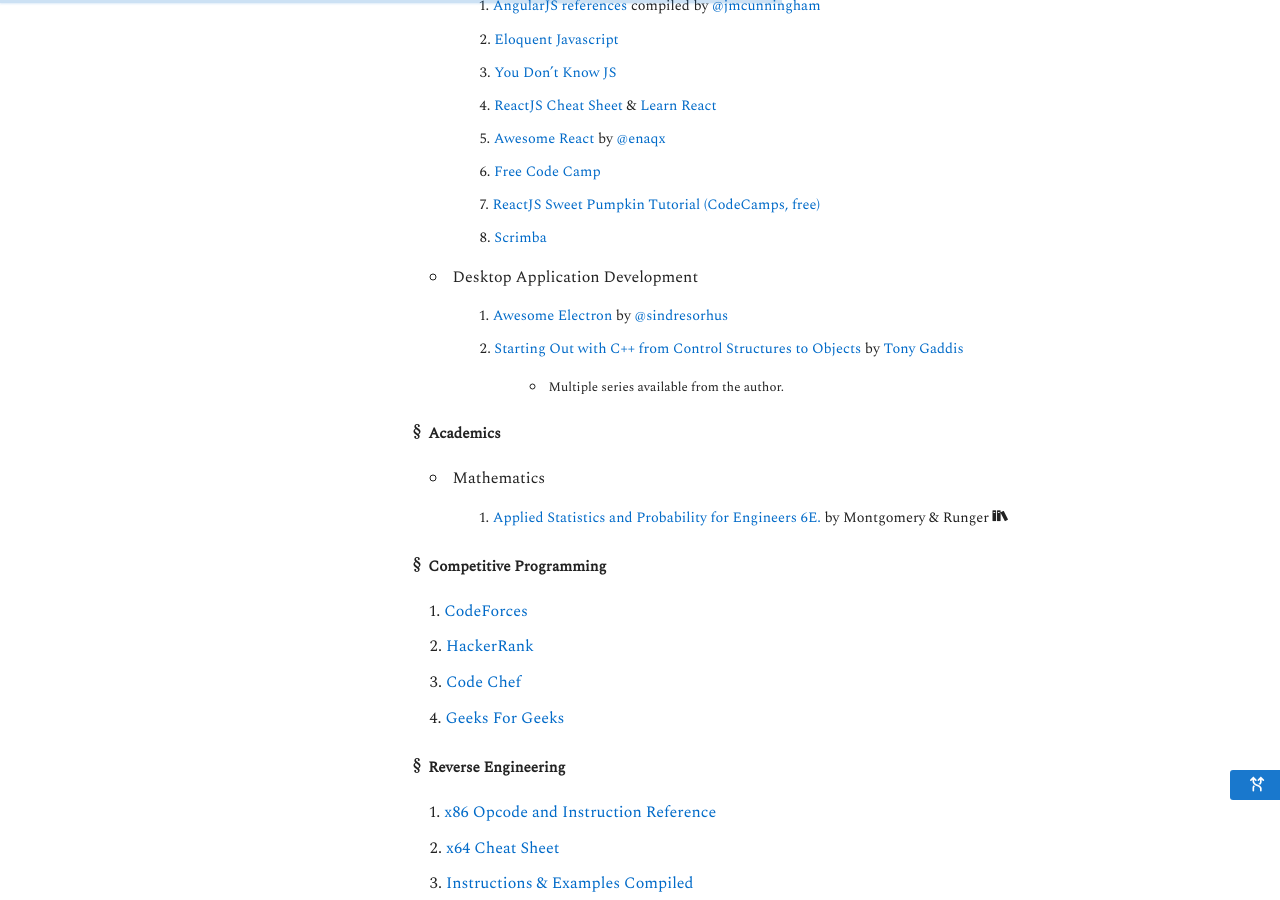
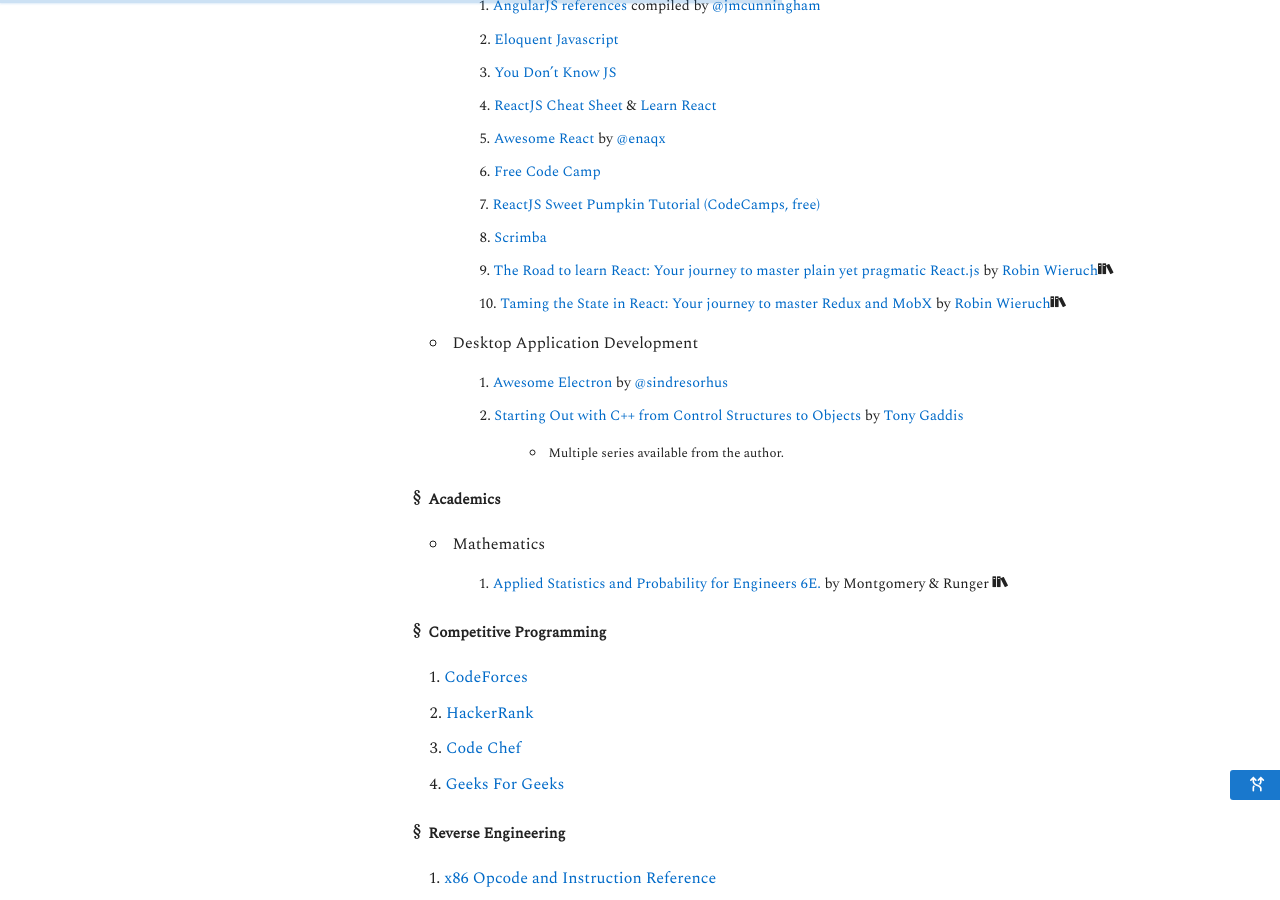
Before and after one commit to intern0t/personal-blog, a Jekyll site: the page built from library.md, in a window 1280 px wide and 900 px high, scrolled down 1482 px. Built offline with Jekyll 4.4.1, drawn with Linux system fonts in a browser that asks for light colours; nearby versions of some CDN libraries; some web fonts are replaced.

Commit message:
New library entry for ReactJS & Redux.

```diff
--- a/library.md
+++ b/library.md
@@ -4,16 +4,17 @@ title: Library
 permalink: /library/
 ---
 
-#### <span class="icon-books"></span>  Library/References
+#### <span class="icon-books"></span> Library/References
 
->What I have enlisted and compiled here are the libraries and references that I have used and found useful for my future references. Every content listed on this **particular** page is **not** owned by me and are linked directly to the source and will be constantly updated.
+> What I have enlisted and compiled here are the libraries and references that I have used and found useful for my future references. Every content listed on this **particular** page is **not** owned by me and are linked directly to the source and will be constantly updated.
 
 ###### <span class="icon-section"></span> **Computer Science, [Practices](/cs-practice/)**
-+ General
-  1. [The Philosophy of Computer Science](https://plato.stanford.edu/entries/computer-science)
-  2. [Teach Yourself Computer Science](https://teachyourselfcs.com/)
-  3. [Open Source Society University - Computer Science](https://github.com/ossu/computer-science)
-+ Theoretical
+
+-   General
+    1. [The Philosophy of Computer Science](https://plato.stanford.edu/entries/computer-science)
+    2. [Teach Yourself Computer Science](https://teachyourselfcs.com/)
+    3. [Open Source Society University - Computer Science](https://github.com/ossu/computer-science)
+-   Theoretical
     1. [Essence of Linear Algebra](https://www.youtube.com/playlist?list=PLZHQObOWTQDPD3MizzM2xVFitgF8hE_ab)
     2. [Bioinspired Computation in Combinatorial Optimization – Algorithms and Their Computational Complexity](http://www.bioinspiredcomputation.com/self-archived-bookNeumannWitt.pdf)
     3. [Concrete Mathematics: A Foundation for Computer Science](https://www.amazon.com/Concrete-Mathematics-Foundation-Computer-Science/dp/0201558025)
@@ -25,61 +26,72 @@ permalink: /library/
     9. [Nonverbal Algorithm Assembly Instructions](https://idea-instructions.com/) by @IDEA.
     10. [Mathematics for Computer Science](https://courses.csail.mit.edu/6.042/spring17/mcs.pdf) by [MIT Open Courseware](https://ocw.mit.edu/index.htm) <span class="icon-book" title="Currently reading - Sun Jun 24+ 21:17:08 EDT 2018"></span>
     11. [Structure and Interpretation of Computer Programs](https://mitpress.mit.edu/sites/default/files/sicp/full-text/book/book.html) by [MIT Press](https://mitpress.mit.edu/)
-    12. [Data Structures and Algorithms: Annotated Reference with Examples](https://www.goodreads.com/book/show/18308002-data-structures-and-algorithms) by *G. Barnett and L. D. Tongo* <span class="icon-books" title="Finished Reading July 20th-Aug 07th, 2018 Summer."></span>
+    12. [Data Structures and Algorithms: Annotated Reference with Examples](https://www.goodreads.com/book/show/18308002-data-structures-and-algorithms) by _G. Barnett and L. D. Tongo_ <span class="icon-books" title="Finished Reading July 20th-Aug 07th, 2018 Summer."></span>
     13. [The Algorithm Design Manual](https://www.amazon.com/Algorithm-Design-Manual-Steven-Skiena/dp/1849967202) by Steven S. Skiena
     14. [The Art of Readable Code](https://www.amazon.com/Art-Readable-Code-Practical-Techniques-ebook/dp/B0064CZ1XE) by Dustin Boswell & Trevor Foucher
 
 ###### <span class="icon-section"></span> **Programming**
-+ General
-  1. [Racket](https://racket-lang.org/) Cheat Sheet ([*Documentation*](https://docs.racket-lang.org/racket-cheat/index.html))
-  2. [Beautiful Soup Docs](https://readthedocs.org/projects/beautiful-soup-4/downloads/pdf/latest)
-  3. [Python Cheat Sheet(s)](https://ehmatthes.github.io/pcc/cheatsheets/README.html) by [@ehmatthes](https://github.com/ehmatthes)
-  4. [Automate the Boring Stuff with Python](http://automatetheboringstuff.com/) by [Al Sweigart](https://twitter.com/AlSweigart)
-  5. [Getting GIT right](https://www.atlassian.com/git) by @[Atlassian Bitbucket](https://www.atlassian.com)
-  6. [Pro Git](https://git-scm.com/book/) by *Scott Chacon and Ben Straub and published by Apress*
-+ Web Designing & Development
-  1. [AngularJS references](https://github.com/jmcunningham/AngularJS-Learning) compiled by [@jmcunningham](https://github.com/jmcunningham)
-  2. [Eloquent Javascript](http://eloquentjavascript.net/)
-  3. [You Don't Know JS](https://github.com/getify/You-Dont-Know-JS)
-  4. [ReactJS Cheat Sheet](https://reactcheatsheet.com/) & [Learn React](https://learnreact.com/)
-  5. [Awesome React](https://github.com/enaqx/awesome-react) by [@enaqx](https://github.com/enaqx)
-  6. [Free Code Camp](https://www.freecodecamp.org/)
-  7. [ReactJS Sweet Pumpkin Tutorial (CodeCamps, free)](https://sweetpumpkins.codecamps.com/)
-  8. [Scrimba](https://scrimba.com)
-+ Desktop Application Development
-  1. [Awesome Electron](https://github.com/sindresorhus/awesome-electron) by [@sindresorhus](https://github.com/sindresorhus/)
-  2. [Starting Out with C++ from Control Structures to Objects](https://www.amazon.com/Starting-Out-Control-Structures-Objects/dp/0134498372) by [Tony Gaddis](https://media.pearsoncmg.com/bc/abp/cs-resources/products/series.html#series,series=Gaddis)
-        * Multiple series available from the author.
+
+-   General
+    1. [Racket](https://racket-lang.org/) Cheat Sheet ([_Documentation_](https://docs.racket-lang.org/racket-cheat/index.html))
+    2. [Beautiful Soup Docs](https://readthedocs.org/projects/beautiful-soup-4/downloads/pdf/latest)
+    3. [Python Cheat Sheet(s)](https://ehmatthes.github.io/pcc/cheatsheets/README.html) by [@ehmatthes](https://github.com/ehmatthes)
+    4. [Automate the Boring Stuff with Python](http://automatetheboringstuff.com/) by [Al Sweigart](https://twitter.com/AlSweigart)
+    5. [Getting GIT right](https://www.atlassian.com/git) by @[Atlassian Bitbucket](https://www.atlassian.com)
+    6. [Pro Git](https://git-scm.com/book/) by _Scott Chacon and Ben Straub and published by Apress_
+-   Web Designing & Development
+    1. [AngularJS references](https://github.com/jmcunningham/AngularJS-Learning) compiled by [@jmcunningham](https://github.com/jmcunningham)
+    2. [Eloquent Javascript](http://eloquentjavascript.net/)
+    3. [You Don't Know JS](https://github.com/getify/You-Dont-Know-JS)
+    4. [ReactJS Cheat Sheet](https://reactcheatsheet.com/) & [Learn React](https://learnreact.com/)
+    5. [Awesome React](https://github.com/enaqx/awesome-react) by [@enaqx](https://github.com/enaqx)
+    6. [Free Code Camp](https://www.freecodecamp.org/)
+    7. [ReactJS Sweet Pumpkin Tutorial (CodeCamps, free)](https://sweetpumpkins.codecamps.com/)
+    8. [Scrimba](https://scrimba.com)
+    9. [The Road to learn React: Your journey to master plain yet pragmatic React.js](https://www.amazon.com/gp/product/1986338827/) by [Robin Wieruch](https://www.amazon.com/Robin-Wieruch/e/B07BBS273X/ref=dp_byline_cont_ebooks_1)<span class="icon-books" title="Completed, Summer & Fall 2018"></span>
+    10. [Taming the State in React: Your journey to master Redux and MobX](https://www.amazon.com/dp/B07CYKDQ5S) by [Robin Wieruch](https://www.amazon.com/Robin-Wieruch/e/B07BBS273X/ref=dp_byline_cont_ebooks_1)<span class="icon-books" title="Started, Fall 2018"></span>
+-   Desktop Application Development
+    1. [Awesome Electron](https://github.com/sindresorhus/awesome-electron) by [@sindresorhus](https://github.com/sindresorhus/)
+    2. [Starting Out with C++ from Control Structures to Objects](https://www.amazon.com/Starting-Out-Control-Structures-Objects/dp/0134498372) by [Tony Gaddis](https://media.pearsoncmg.com/bc/abp/cs-resources/products/series.html#series,series=Gaddis)
+        - Multiple series available from the author.
 
 ###### <span class="icon-section"></span> **Academics**
-+ Mathematics
+
+-   Mathematics
     1. [Applied Statistics and Probability for Engineers 6E.](https://www.amazon.com/Applied-Statistics-Probability-Engineers-Montgomery/dp/1118539710) by Montgomery & Runger <span class="icon-books" title="Completed, Jan-May (STAT 344) Spring 2018"></span>
 
 ###### <span class="icon-section"></span> **Competitive Programming**
+
 1. [CodeForces](https://codeforces.com/)
 2. [HackerRank](https://www.hackerrank.com)
 3. [Code Chef](https://www.codechef.com/)
 4. [Geeks For Geeks](http://www.geeksforgeeks.org)
 
 ###### <span class="icon-section"></span> **Reverse Engineering**
+
 1. [x86 Opcode and Instruction Reference](http://ref.x86asm.net/)
 2. [x64 Cheat Sheet](https://cs.brown.edu/courses/cs033/docs/guides/x64_cheatsheet.pdf)
 3. [Instructions & Examples Compiled](https://scadahacker.com/library/Documents/Cheat_Sheets/Programming%20-%20x86%20Instructions%201.pdf)
 4. [Game Hacking Resources](https://github.com/dsasmblr/game-hacking) by [@dsasmblr](https://github.com/dsasmblr)
 
 ###### <span class="icon-section"></span> **General References**
+
 1. [Markdown](https://en.wikipedia.org/wiki/Markdown) [Cheatsheet by @adam-p](https://github.com/adam-p/markdown-here/wiki/Markdown-Cheatsheet)
-  * [Markdown help/tutorial by @commonmark.org](http://commonmark.org/help/tutorial/)
+
+-   [Markdown help/tutorial by @commonmark.org](http://commonmark.org/help/tutorial/)
+
 2. [Git Cheat Sheet - Education](https://education.github.com/git-cheat-sheet-education.pdf)
 
 ###### <span class="icon-section"></span> **Linux/Unix**
+
 1. [Unix/Linux Command Reference (by Fosswire.com)](https://files.fosswire.com/2007/08/fwunixref.pdf)
 2. [Linux Bash Shell Cheat Sheet](https://learncodethehardway.org/unix/bash_cheat_sheet.pdf)
 3. [Linux-Cheat-Sheet-Sponsored-By-Loggly](https://www.loggly.com/wp-content/uploads/2015/05/Linux-Cheat-Sheet-Sponsored-By-Loggly.pdf)
 4. [Docker Cheat Sheet](https://github.com/wsargent/docker-cheat-sheet)
 
 ###### <span class="icon-section"></span> **Tools & Resources**
-+ Software & Tools
+
+-   Software & Tools
     1. [DevDocs](http://devdocs.io/)
-+ Icons
+-   Icons
     1. [The Noun Project](https://thenounproject.com) for **Icons & SVG**, free & premium options.
```
